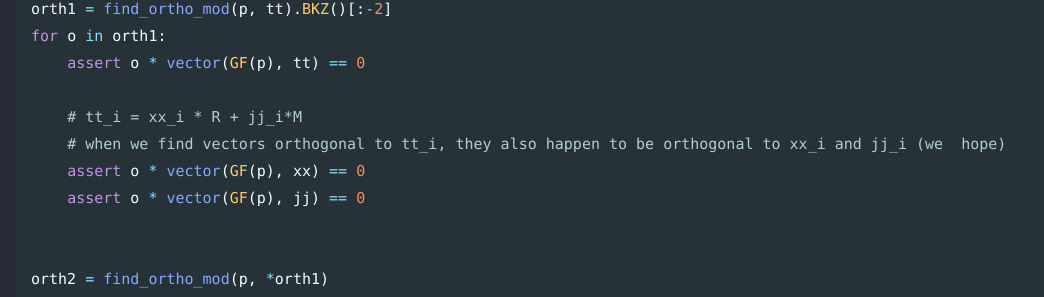
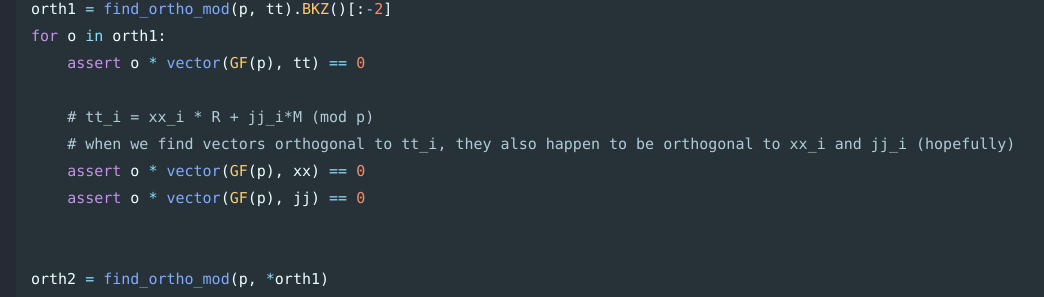
Before and after one commit to Connor-McCartney/Connor-McCartney.github.io, a Jekyll site: the page built from _pages/cryptography/other/Nostalgic-SECCONCTF14.md, in a window 1280 px wide and 900 px high, scrolled down 9944 px. Shown: the part 358-655 px from the top of the window, without its empty margins (4-1048 px from the left). Built offline with Jekyll 4.4.1, drawn with Linux system fonts in a browser that asks for light colours; cached includes are drawn as plain includes.

Commit message:
Update Nostalgic-SECCONCTF14.md

```diff
--- a/_pages/cryptography/other/Nostalgic-SECCONCTF14.md
+++ b/_pages/cryptography/other/Nostalgic-SECCONCTF14.md
@@ -425,8 +425,8 @@ orth1 = find_ortho_mod(p, tt).BKZ()[:-2]
 for o in orth1:
     assert o * vector(GF(p), tt) == 0
 
-    # tt_i = xx_i * R + jj_i*M
-    # when we find vectors orthogonal to tt_i, they also happen to be orthogonal to xx_i and jj_i (we  hope)
+    # tt_i = xx_i * R + jj_i*M (mod p)
+    # when we find vectors orthogonal to tt_i, they also happen to be orthogonal to xx_i and jj_i (hopefully)
     assert o * vector(GF(p), xx) == 0
     assert o * vector(GF(p), jj) == 0
 
```
